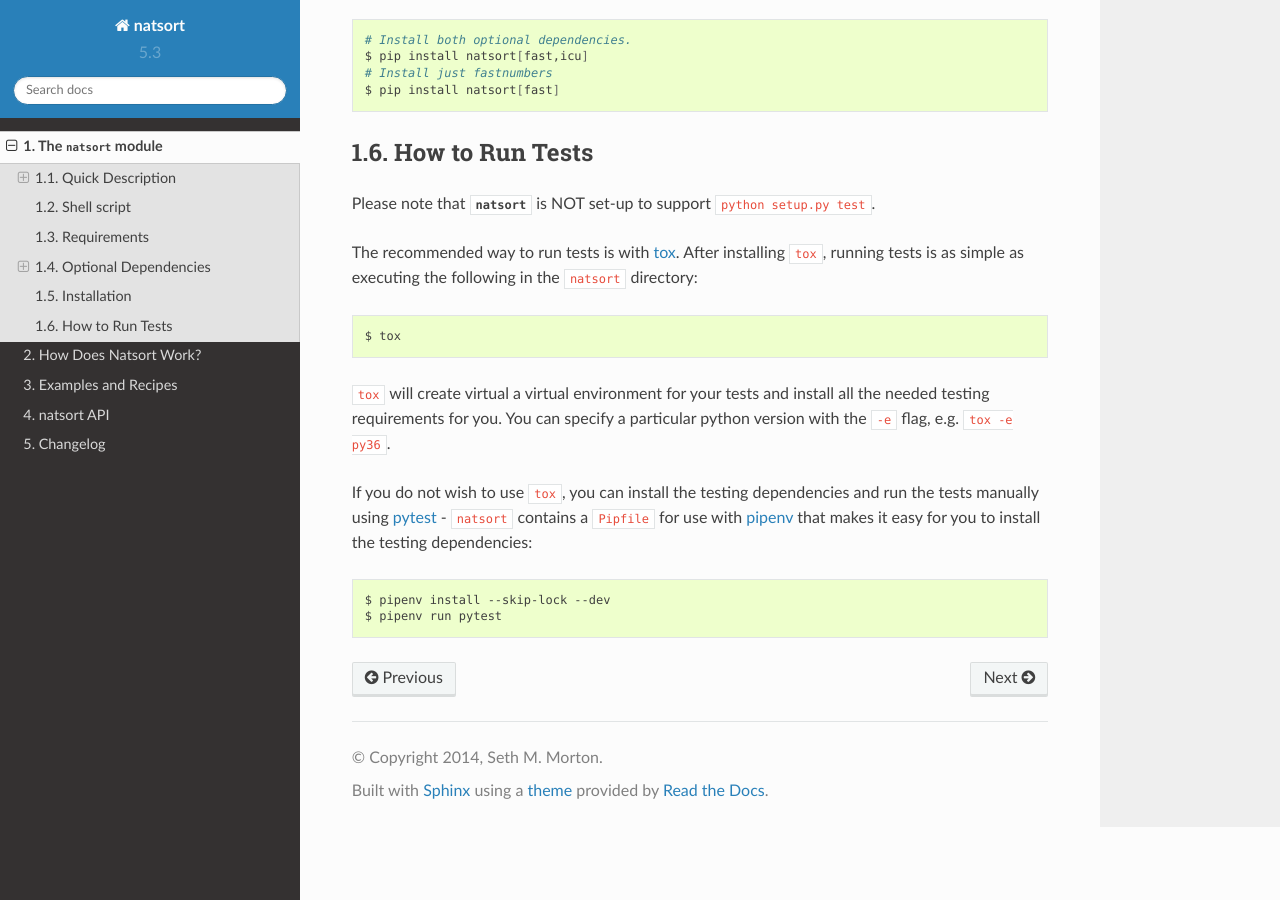
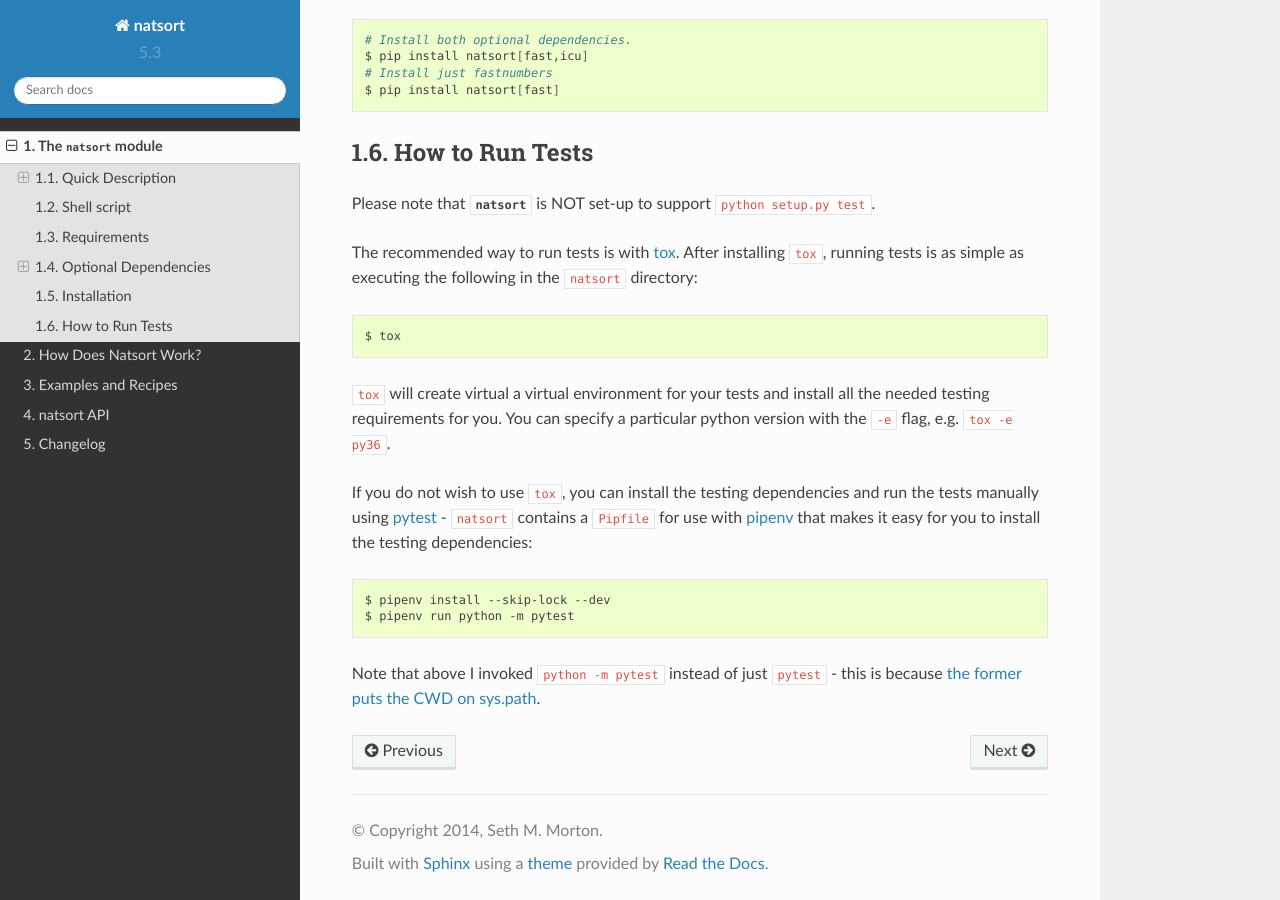
Before and after one commit to SethMMorton/natsort, a Sphinx documentation site: the page built from docs/source/intro.rst, in a window 1280 px wide and 900 px high, scrolled down 5339 px. Built offline with Sphinx 7.4.7 and the Read the Docs theme 2.0.0, drawn with Linux system fonts in a browser that asks for light colours; pages that are not in the unit, such as notebooks, are missing from menus.

Commit message:
Updated suggested pytest invocation.
If pytest is not invoked correctly, it will not discover `natsort`
(when run outside tox).

```diff
--- a/README.rst
+++ b/README.rst
@@ -324,7 +324,10 @@ makes it easy for you to install the testing dependencies:
 .. code-block:: sh
 
     $ pipenv install --skip-lock --dev
-    $ pipenv run pytest
+    $ pipenv run python -m pytest
+
+Note that above I invoked ``python -m pytest`` instead of just ``pytest`` - this is because
+`the former puts the CWD on sys.path <https://docs.pytest.org/en/latest/usage.html#calling-pytest-through-python-m-pytest>`_.
 
 Author
 ------
--- a/docs/source/intro.rst
+++ b/docs/source/intro.rst
@@ -327,4 +327,7 @@ makes it easy for you to install the testing dependencies:
 .. code-block:: sh
 
     $ pipenv install --skip-lock --dev
-    $ pipenv run pytest
+    $ pipenv run python -m pytest
+
+Note that above I invoked ``python -m pytest`` instead of just ``pytest`` - this is because
+`the former puts the CWD on sys.path <https://docs.pytest.org/en/latest/usage.html#calling-pytest-through-python-m-pytest>`_.
```
